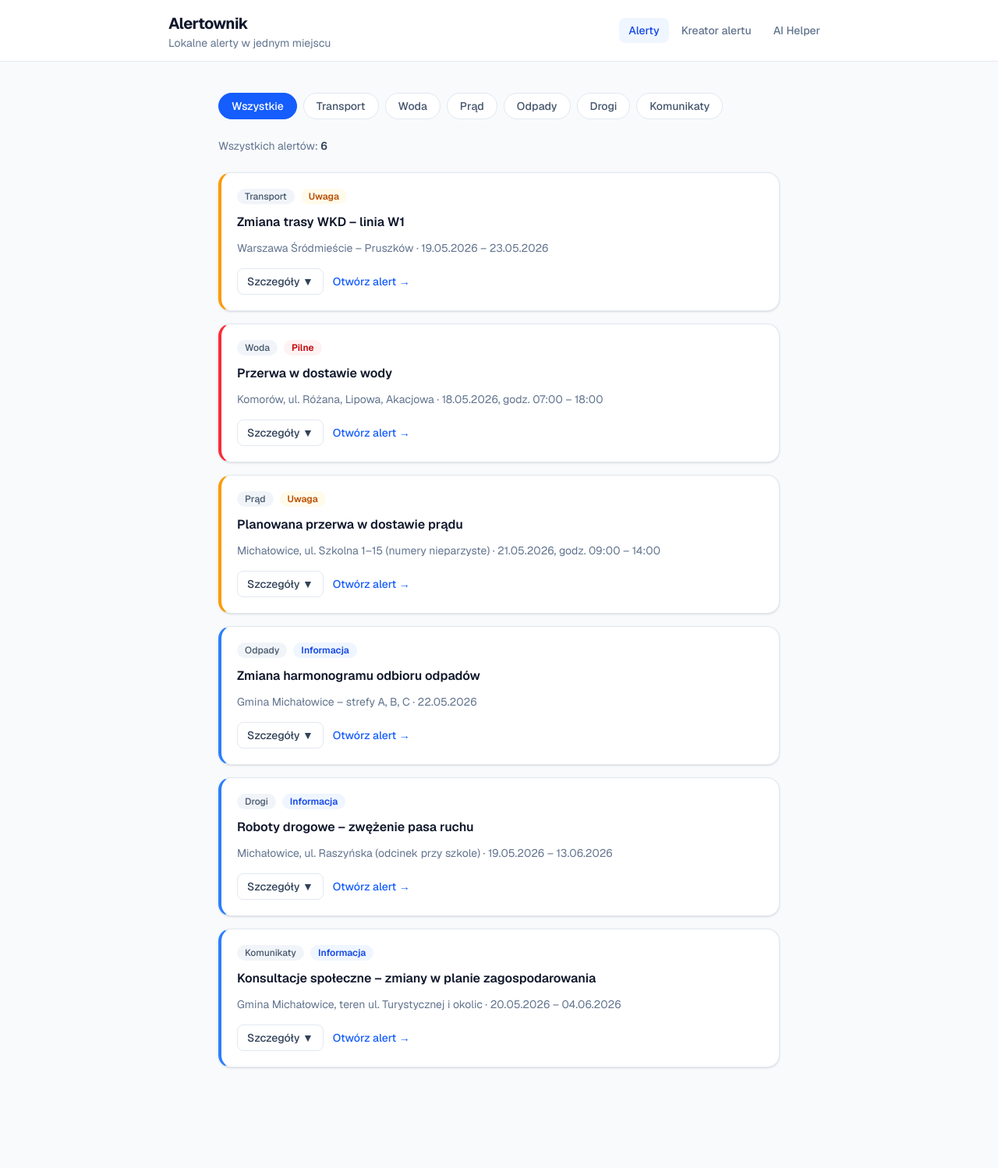
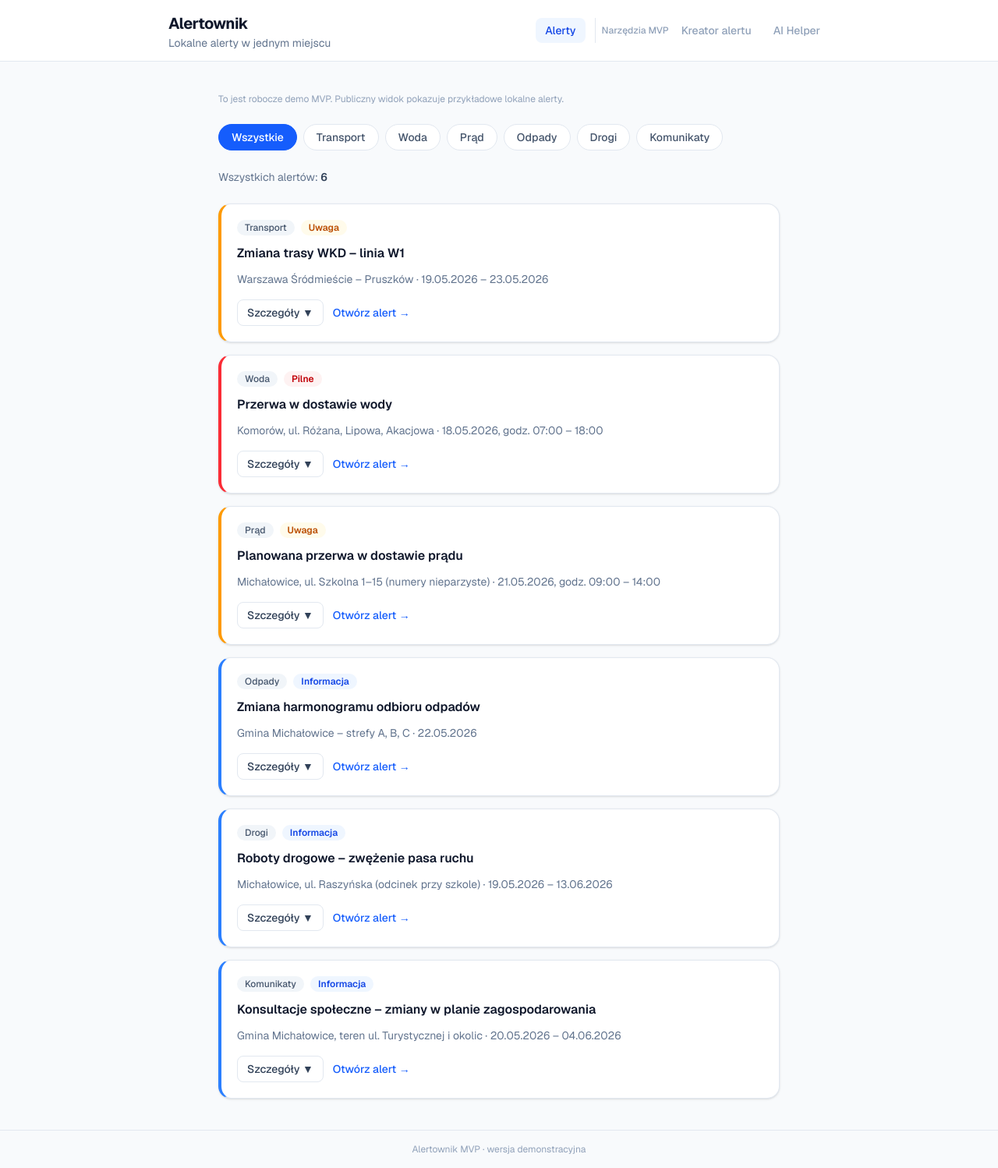
Before and after one commit to ad0wski/alertownik-mvp, a Next.js app: page / in a window 1280 px wide. Shown: the whole page at 78% size. Before the commit the page ends 1409 px from the top, so only its background shows below. Built offline with nearby package versions, Linux system fonts and the light colour scheme.

Commit message:
Clarify public demo and internal MVP tools

```diff
--- a/src/app/ai-helper/page.tsx
+++ b/src/app/ai-helper/page.tsx
@@ -116,6 +116,11 @@ export default function AiHelperPage() {
         </p>
       </div>
 
+      {/* MVP notice */}
+      <div className="rounded-xl border border-amber-200 bg-amber-50 px-4 py-3 text-sm text-amber-800 mb-6">
+        AI Helper to narzędzie robocze do przygotowywania alertów z komunikatów źródłowych. Na tym etapie nie łączy się z żadnym API.
+      </div>
+
       {/* Input form */}
       <section className="bg-white rounded-2xl border border-slate-200 shadow-sm p-6 flex flex-col gap-5 mb-6">
         <h2 className="text-base font-semibold text-slate-800">
--- a/src/app/builder/page.tsx
+++ b/src/app/builder/page.tsx
@@ -341,6 +341,11 @@ export default function BuilderPage() {
           Robocze narzędzie do przygotowywania nowych alertów. Nie zapisuje
           danych w bazie — pomaga ułożyć alert w poprawnym formacie.
         </p>
+      </div>
+
+      {/* MVP notice */}
+      <div className="rounded-xl border border-amber-200 bg-amber-50 px-4 py-3 text-sm text-amber-800 mb-6">
+        Kreator alertu to narzędzie robocze do przygotowywania alertów. W finalnej aplikacji nie będzie widoczne dla zwykłego użytkownika.
       </div>
 
       {/* ── JSON import ───────────────────────────────────────────────── */}
--- a/src/app/layout.tsx
+++ b/src/app/layout.tsx
@@ -31,6 +31,13 @@ export default function RootLayout({
       <body className="min-h-full flex flex-col">
         <AppHeader />
         <div className="flex-1 flex flex-col">{children}</div>
+        <footer className="border-t border-slate-200 mt-auto">
+          <div className="max-w-4xl mx-auto px-4 sm:px-6 py-4">
+            <p className="text-xs text-slate-400 text-center">
+              Alertownik MVP · wersja demonstracyjna
+            </p>
+          </div>
+        </footer>
       </body>
     </html>
   );
--- a/src/app/page.tsx
+++ b/src/app/page.tsx
@@ -3,6 +3,9 @@ import { AlertList } from "@/components/AlertList";
 export default function Home() {
   return (
     <main className="max-w-3xl mx-auto w-full px-4 sm:px-6 py-10">
+      <p className="text-xs text-slate-400 mb-6">
+        To jest robocze demo MVP. Publiczny widok pokazuje przykładowe lokalne alerty.
+      </p>
       <AlertList />
     </main>
   );
--- a/src/components/AppHeader.tsx
+++ b/src/components/AppHeader.tsx
@@ -3,8 +3,9 @@
 import Link from "next/link";
 import { usePathname } from "next/navigation";
 
-const navLinks = [
-  { href: "/", label: "Alerty" },
+const publicLinks = [{ href: "/", label: "Alerty" }];
+
+const toolLinks = [
   { href: "/builder", label: "Kreator alertu" },
   { href: "/ai-helper", label: "AI Helper" },
 ];
@@ -33,10 +34,10 @@ export function AppHeader() {
             </p>
           </div>
           <nav
-            className="flex flex-wrap items-center justify-end gap-x-1 gap-y-1"
+            className="flex flex-wrap items-center justify-end gap-x-1 gap-y-2"
             aria-label="Nawigacja"
           >
-            {navLinks.map((link) => (
+            {publicLinks.map((link) => (
               <Link
                 key={link.href}
                 href={link.href}
@@ -49,6 +50,40 @@ export function AppHeader() {
                 {link.label}
               </Link>
             ))}
+
+            <span className="hidden sm:flex items-center gap-1 ml-2 pl-2 border-l border-slate-200">
+              <span className="text-xs text-slate-400 font-medium">
+                Narzędzia MVP
+              </span>
+              {toolLinks.map((link) => (
+                <Link
+                  key={link.href}
+                  href={link.href}
+                  className={`px-3 py-1.5 rounded-lg text-sm font-medium transition-colors ${
+                    isActive(link.href)
+                      ? "bg-amber-50 text-amber-700"
+                      : "text-slate-400 hover:text-slate-700 hover:bg-slate-100"
+                  }`}
+                >
+                  {link.label}
+                </Link>
+              ))}
+            </span>
+
+            {/* Mobile: tool links without separator label */}
+            {toolLinks.map((link) => (
+              <Link
+                key={`mobile-${link.href}`}
+                href={link.href}
+                className={`sm:hidden px-3 py-1.5 rounded-lg text-sm font-medium transition-colors ${
+                  isActive(link.href)
+                    ? "bg-amber-50 text-amber-700"
+                    : "text-slate-400 hover:text-slate-700 hover:bg-slate-100"
+                }`}
+              >
+                {link.label}
+              </Link>
+            ))}
           </nav>
         </div>
       </div>
```
